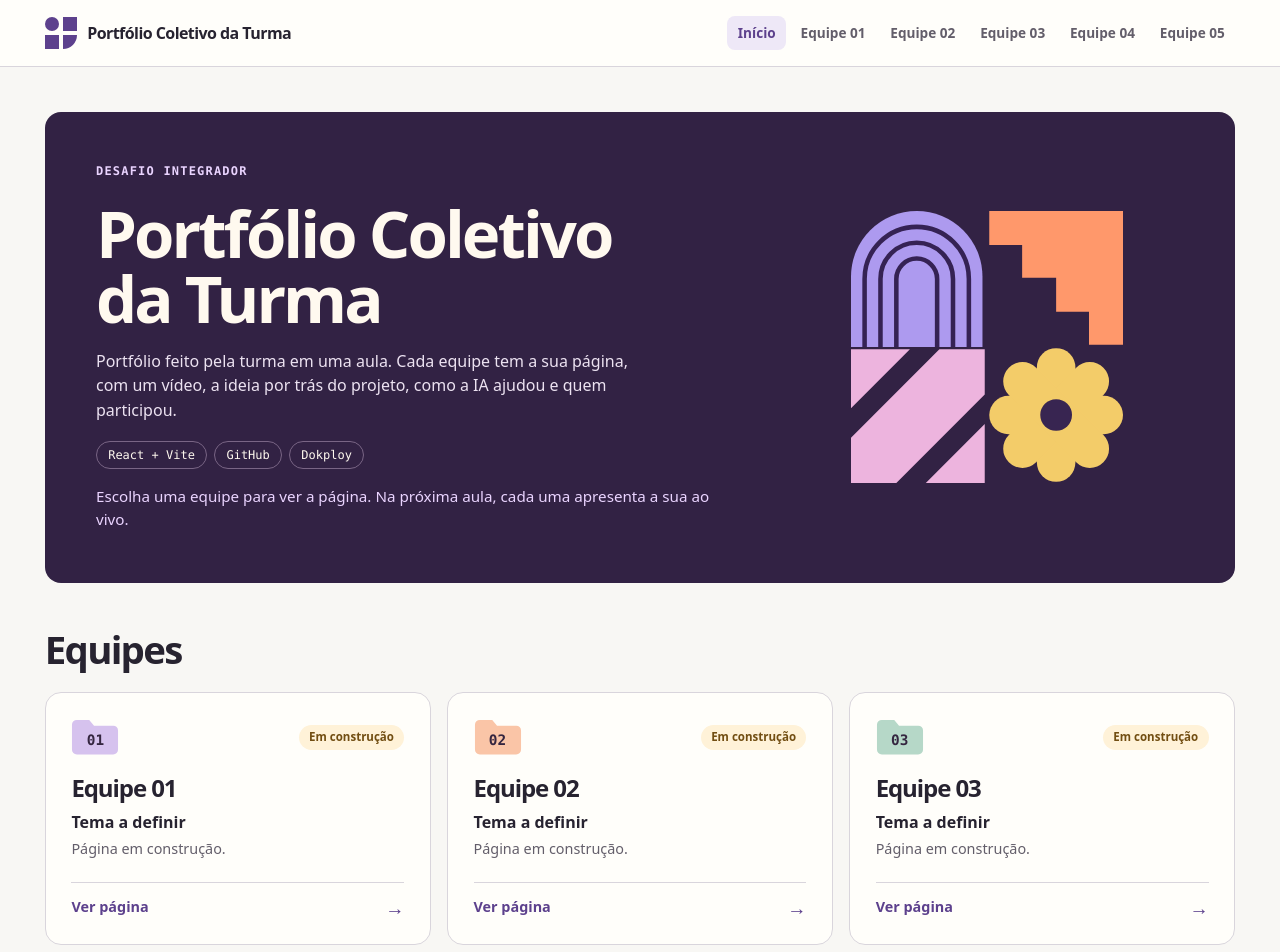
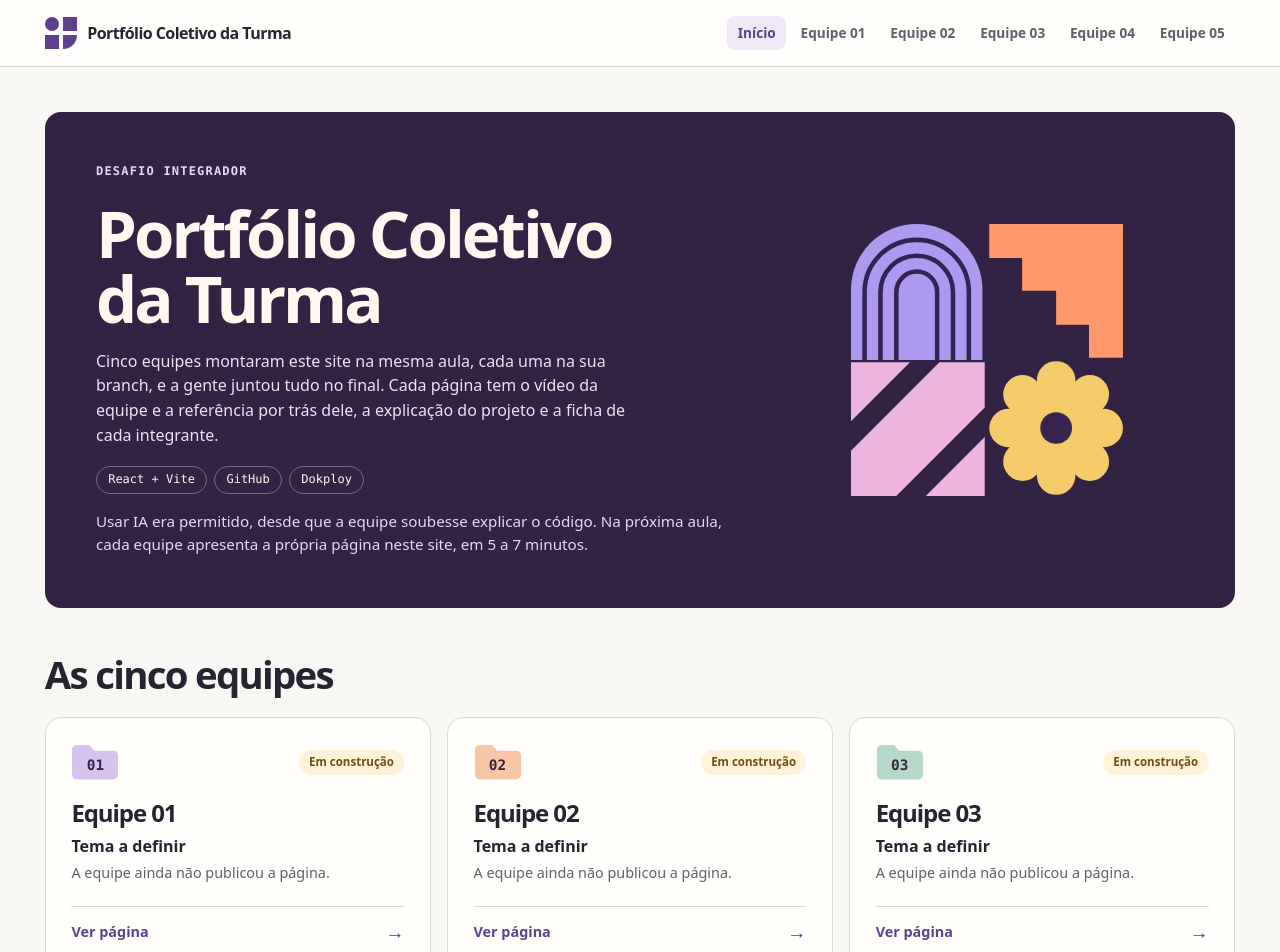
Before and after one commit to FranciscoPaz25/portfolio-coletivo, a React (Vite) app: page / in a window 1280 px wide. Shown: the top 952 px of the page. Built offline with nearby package versions, Linux system fonts and the light colour scheme.

Commit message:
copy: home reescrita com a skill de copywriting

```diff
--- a/src/pages/Home.jsx
+++ b/src/pages/Home.jsx
@@ -9,11 +9,12 @@ export default function Home() {
         <div className={styles.intro}>
           <h1 className={styles.title}><small>Desafio Integrador</small>Portfólio Coletivo<br />da Turma</h1>
         <p className={styles.lead}>
-          Portfólio feito pela turma em uma aula. Cada equipe tem a sua página, com um vídeo, a ideia por trás do
-          projeto, como a IA ajudou e quem participou.
+          Cinco equipes montaram este site na mesma aula, cada uma na sua branch, e a gente juntou tudo no final.
+          Cada página tem o vídeo da equipe e a referência por trás dele, a explicação do projeto e a ficha de cada
+          integrante.
         </p>
         <p className={styles.stack}><span>React + Vite</span><span>GitHub</span><span>Dokploy</span></p>
-          <p className={styles.cta}>Escolha uma equipe para ver a página. Na próxima aula, cada uma apresenta a sua ao vivo.</p>
+          <p className={styles.cta}>Usar IA era permitido, desde que a equipe soubesse explicar o código. Na próxima aula, cada equipe apresenta a própria página neste site, em 5 a 7 minutos.</p>
         </div>
         <svg className={styles.art} viewBox="0 0 240 240" aria-hidden="true">
           <path fill="#ad9aef" d="M0 120V58a58 58 0 0 1 116 0v62z" />
@@ -31,7 +32,7 @@ export default function Home() {
 
       <section className={styles.teams} aria-labelledby="equipes">
         <h2 id="equipes" className={styles.teamsTitle}>
-          Equipes
+          As cinco equipes
         </h2>
         <div className={styles.grid}>
           {teams.map((team) => (
--- a/src/utils/teamCard.js
+++ b/src/utils/teamCard.js
@@ -13,7 +13,7 @@ export function getCardInfo(id, info) {
     number,
     name: name || `Equipe ${number}`,
     theme: text(info?.theme) || 'Tema a definir',
-    summary: text(info?.summary) || 'Página em construção.',
+    summary: text(info?.summary) || 'A equipe ainda não publicou a página.',
     inProgress: !name,
   }
 }
```
Also changed, not shown: 1 other file (tests, documents, lock files or other folders).
